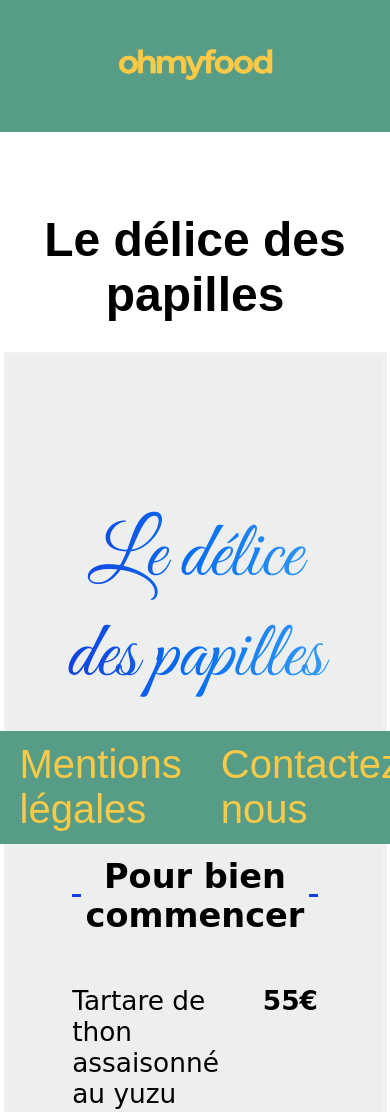
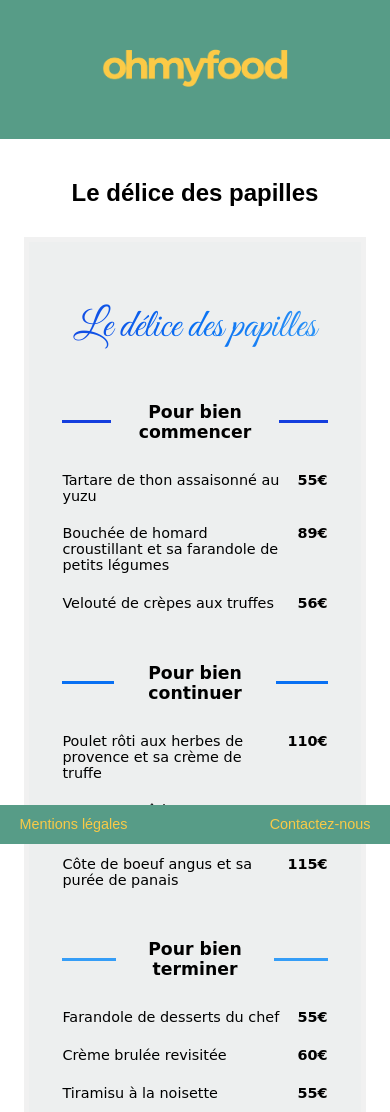
Before and after one commit to Timmaman/projet3, a plain HTML site: page Menus/menu3.html in a window 390 px wide. Shown: the top 1112 px of the page. Drawn offline with Linux system fonts and the light colour scheme; a web font is replaced by a local one.

Commit message:
Add files via upload

```diff
--- a/ohmyfood.css
+++ b/ohmyfood.css
@@ -3,11 +3,15 @@
 {
 	--couleur-texte:#F9CA47;
 	--couleur-fond:#579C87;
+	--largeur:30%;
+	--hauteur:5px;
+	--bas:100px;
 }
 body
 {
 	margin:0;
 	font-family: sans-serif;
+	font-size: 24px;
 }
 h1
 {
@@ -18,14 +22,14 @@ h1
 #logo
 {
 	width: 30%;
+	margin:0;
 }
 .top
 {
 	width: 100%;
 	background-color: var(--couleur-fond);
 	text-align:center;
-	padding-top: 30px;
-	padding-bottom: 30px;
+	padding: 30px 0;
 }
 .bottom
 {
@@ -38,9 +42,9 @@ h1
 }
 .bottom a
 {
-	margin: 3%;
+	margin: 2% 5%;
 	text-decoration: none;
-	font-size: 200%;
+	font-size: 1em;
 	color: var(--couleur-texte);
 }
 .foot:hover
@@ -73,10 +77,8 @@ aside
 	color: var(--couleur-texte);
 	border: none;
 	border-radius: 10px;
-	font-size: 250%;
-	padding-bottom: 2%;
-	padding-left: 3%;
-	padding-right: 3%;
+	font-size: 1.5em;
+	padding:0 3% 2%;
 	margin-top: 3%;
 }
 #menu
@@ -85,8 +87,7 @@ aside
 	display: flex;
 	flex-direction: column;
 	justify-content: space-around;
-	margin-top: 5%;
-	margin-bottom: 12%;
+	margin: 5% 0 12%;
 }
 .menu
 {
@@ -103,63 +104,56 @@ aside
 .align img:hover
 {
 	transform: scale(1.3);
-	opacity: 60%;
+	opacity: 0.6;
 }
 .align
 {
 	display: flex;
 	justify-content: space-around;
-	padding-left:5%;
-	padding-right: 5%;
-	margin-bottom: 2%;
-	margin-top: 2%;
+	padding:0 5%;
+	margin: 2% 0;
 	width: 90%;
 }
 
 #points
 {
-	font-size: 150%;
+	font-size: 1.5em;
 	display: flex;
 	padding: 0;
 }
-.point1
+.point_deux
 {
-  	animation: point1 1.5s infinite;
+  	animation: point_un 1.5s infinite;
   	padding-left: 5px;
 }
-@keyframes point1
+@keyframes point_un
 {
   	0% {opacity: 1;}
-  	50% {opacity: 50%;}
-  	100% {opacity: 25%;}
+  	50% {opacity: 0.5;}
+  	100% {opacity: 0.25;}
  }
- .point2
+ .point_deux
 {
-  	animation: point2 1.5s infinite;
+  	animation: point_deux 1.5s infinite;
 }
-@keyframes point2
+@keyframes point_deux
 {
-  	0% {opacity: 50%;}
+  	0% {opacity: 0.5;}
   	50% {opacity: 1;}
-  	100% {opacity: 50%;}
+  	100% {opacity: 0.5;}
 }
-.point3
+.point_trois
 {
-  	animation: point3 1.5s infinite;
+  	animation: point_trois 1.5s infinite;
 }
-@keyframes point3
+@keyframes point_trois
 {
-  	0% {opacity: 25%;}
-  	50% {opacity: 50%;}
+  	0% {opacity: 0.25;}
+  	50% {opacity: 0.5;}
   	100% {opacity: 1;}
 }
 
 /*Toutes les pages menus */
-:root
-{
-	--largeur:23%;
-	--hauteur:5px;
-}
 header
 {
 	text-align: center;
@@ -168,10 +162,7 @@ article
 {
 	border: 5px solid #F1F1F1;
 	width: 70%;
-	margin-left:auto;
-	margin-right: auto;
-	margin-bottom: 20%;
-	margin-top: 0;
+	margin:0 auto 20%;
 	padding: 50px;
 }
 p
@@ -182,23 +173,19 @@ p
 {
 	text-align: center;
 	font-weight:bold;
-	margin-top: 80px;
-	margin-bottom: 30px;
-	font-size: 300%;
+	margin: 80px 0 30px;
+	font-size: 2em;
 }
 .titremenu
 {
-	margin-bottom: 50px;
-	margin-top: 30px;
+	margin: 60px 0;
 }
 .underline
 {
 	text-align: center;
-	font-size:140%;
-	margin-top: 50px;
-	padding-right: 5px;
-	padding-left: 5px;
-	margin-bottom: 50px;
+	font-size:1.5em;
+	margin: 50px 0;
+	padding: 0 5px;
 	background: linear-gradient(to top, black 5px, transparent 3px) no-repeat;
   	background-size: 0 100%;
   	transition: background-size 0.3s;
@@ -209,9 +196,8 @@ p
 }
 .platsmenu
 {
-	font-size: 190%;
-	padding-left: 10%;
-	padding-right: 10%;
+	font-size: 1.2em;
+	padding:0 10%;
 	font-weight: bold;
 	margin-bottom: 70px;
 	font-family: "Farsan", cursive;
@@ -231,15 +217,16 @@ p
 #menu1
 {
 	background-color:#FCDFDB;
+	padding-bottom: var(--bas);
 }
 #menu1>.titremenu p
 {
 	font-family: "Devonshire";
-	font-size: 500%;
+	font-size: 3em;
 }
 .titremenu img
 {
-	width: 12%;
+	width: 10%;
 }
 .entete1,.entete3_1, .entete3_2, .entete3_3, .entete4
 {
@@ -247,7 +234,7 @@ p
   	justify-content:space-between;
   	align-items: center;
 }
-.entete1:before,.entete1:after
+.entete1::before,.entete1::after
 {
   height:var(--hauteur);
   width: var(--largeur);
@@ -260,7 +247,7 @@ p
 	justify-content: center;
 	align-items: center;
 	font-family: "Devonshire";
-	font-size: 400%;
+	font-size: 2em;
 	margin-bottom: 70px;
 }
 .footermenu1 img
@@ -275,40 +262,38 @@ p
 #menu2
 {
 	background-color:#FFF5FE;
-	padding-bottom: 200px;
+	padding-bottom: var(--bas);
 }
 
 #menu2 >.titremenu
 {
-	margin-top: 80px;
-	margin-bottom: 80px;
 	font-family: "Croissant One";
-	font-size: 350%;
+	font-size: 2em;
 	background:-webkit-linear-gradient(bottom right, #C67412, #A56799,#6E4CCC);
 	-webkit-background-clip:text;
 	-webkit-text-fill-color:transparent;
+	background: linear-gradient(bottom right, #C67412, #A56799,#6E4CCC);
 }
 .entete2
 {
   	display:flex;
   	justify-content:space-between;
   	align-items: center;
-  	margin-bottom: 20px;
-  	margin-top: 70px;
+  	margin:50px 0 20px;
+  	font-size: 1em;
 }
 .entete2:before,.entete2:after
 {
   height:var(--hauteur);
-  width: var(--largeur);
+  width: 23%;
   content:""
 }
 
 #platsmenu2
 {
 	font-family: "noto serif";
-	font-size: 150%;
-	padding-left: 10%;
-	padding-right: 10%;
+	font-size: 0.9em;
+	padding:0 10%;
 	margin-bottom: 150px;
 }
 #entrees2
@@ -378,17 +363,16 @@ p
 #menu3
 {
 	background-color: #EDEFEF;
-	padding-bottom: 200px;
+	padding-bottom: var(--bas);
 }
 #menu3 >.titremenu
 {
-	margin-top: 100px;
-	margin-bottom: 100px;
 	font-family: "Great Vibes";
-	font-size: 700%;
+	font-size: 5em;
 	background:-webkit-linear-gradient(left,#153EDE , #0870F3,#359DF7);
 	-webkit-background-clip:text;
 	-webkit-text-fill-color:transparent;
+	background: linear-gradient(left,#153EDE , #0870F3,#359DF7);
 }
 
 .entete3_1:before,.entete3_1:after
@@ -420,39 +404,93 @@ p
 #menu4
 {
 	background-color: #FDFFFD;
+	padding-bottom: var(--bas);
 }
 #menu4 >.titremenu
 {
 	font-family: "Kaushan script";
-	font-size: 500%;
-	margin:50px;
+	font-size: 3em;
 	background:-webkit-linear-gradient(left,#45993E , #C5F791);
 	-webkit-background-clip:text;
 	-webkit-text-fill-color:transparent;
+	background: linear-gradient(left,#45993E , #C5F791);
 }
 
-.entete4:before,.entete4::after
+.entete4:before,.entete4:after
 {
   height:var(--hauteur);
   width: var(--largeur);
   content:""
 }
-.entete4::before
+.entete4:before
 {
 	background: -webkit-linear-gradient(left,#45993E , #C5F791);
+	background: linear-gradient(left,#45993E , #C5F791);
 }
-.entete4::after
+.entete4:after
 {
   background: -webkit-linear-gradient(right,#45993E , #C5F791);
+  background: linear-gradient(left,#45993E , #C5F791);
 }
 
+@media screen and (max-width: 1030px)
+{
+	:root
+	{
+		--largeur:25%;
+		--hauteur:3px;
+		--bas:100px;
+	}
+	body
+	{
+		font-size: 16px;
+	}
+	#logo
+	{
+		width: 45%;
+	}
+	.platsmenu
+	{
+		margin-bottom: 0;
+		font-size: 1.5em;
+	}
+	.underline
+	{
+		font-size: 1.25em;
+		margin: 30px 0;
+	}
 
-@media screen and (max-width:1030px)
+	#platsmenu2
+	{
+		font-size:1.15em;
+	}
+	#menu3>.titremenu
+	{
+		font-size: 4em;
+	}
+	.txt
+	{
+		margin-right: 15px;
+	}
+	.bottom a
+	{
+		font-size: 1.5em;
+	}
+}
+@media screen and (max-width:700px)
 {
 	/* Page index */
+
+	article
+	{
+		padding: 0;
+		margin-bottom: 70px;
+		width: 85%;
+	}
+
 	#logo
 	{
-		width: 50%;
+		width: 60%;
 	}
 	.align
 	{
@@ -460,25 +498,27 @@ p
 		align-items: center;
 		margin:auto;
 	}
+	.titre
+	{
+		margin-top: 40px;
+	}
 	#menu
 	{
-		margin-top: 10%;
-		margin-bottom: 20%;
+		margin: 10% 0 15%;
 	}
 	.menu
 	{
 		width: 90%;
 		margin-bottom: 10%;
 	}
-
 	aside
 	{
 		margin-top: 0;
-		font-size: 170%;
+		font-size: 1em;
 	}
 	.foot
 	{
-		padding: 0;
+		padding: 2% 5%;
 	}
 
 	/*Pages Menu*/
@@ -486,58 +526,54 @@ p
 	{
 		--largeur:25%;
 		--hauteur:3px;
+		--bas:30px;
 	}
-	.txt
+	.titre
 	{
-		margin-right: 2%;
+		font-size: 1.5em;
 	}
 	.platsmenu
 	{
-		font-size: 150%;
-		padding-left: 5%;
-		padding-right: 5%;
+		font-size: 0.9em;
+		margin-bottom: 0;
+	}
+	.titremenu
+	{
+		margin-bottom: 20px;
+	}
+	.underline
+	{
+		font-size: 1.2em;
+	}
+	#menu1>.titremenu p
+	{
+		font-size: 2em;
+		margin-bottom: 0;
 	}
 	#platsmenu2
 	{
-		font-size: 120%;
-		padding-left: 5%;
-		padding-right: 5%;
+		padding: 0 5%;
 	}
-	.entete2>.underline
+	#platsmenu2>.description
 	{
-		font-size: 120%;
-	}
-	.description
-	{
-		font-size: 110%;
+		font-size: 1.2em;
 	}
 	#menu3>.titremenu
 	{
-		font-size: 500%;
+		font-size: 2.5em;
+	}
+	#menu4 >.titremenu
+	{
+		font-size: 1.5em;
+	}
+	#menu4
+	{
+		font-size: 0.9em;
 	}
 	.bottom a
 	{
-		font-size: 170%;
-		margin-right: 5%;
-		margin-left: 5%;
-	}
-	.pagemenu>.bottom a
-	{
-		font-size: 200%;
+		margin: 0 5%;
+		padding: 3% 0;
+		font-size: 0.9em;
 	}
 }
-@media screen and (max-width:700px)
-{
-	aside
-	{
-		font-size: 110%;
-	}
-	.bottom a
-	{
-		font-size: 110%;
-	}
-	.pagemenu>.bottom a
-	{
-		font-size: 250%;
-	}
-}
```
Also changed, not shown: index.html (+3 -3 lines).
